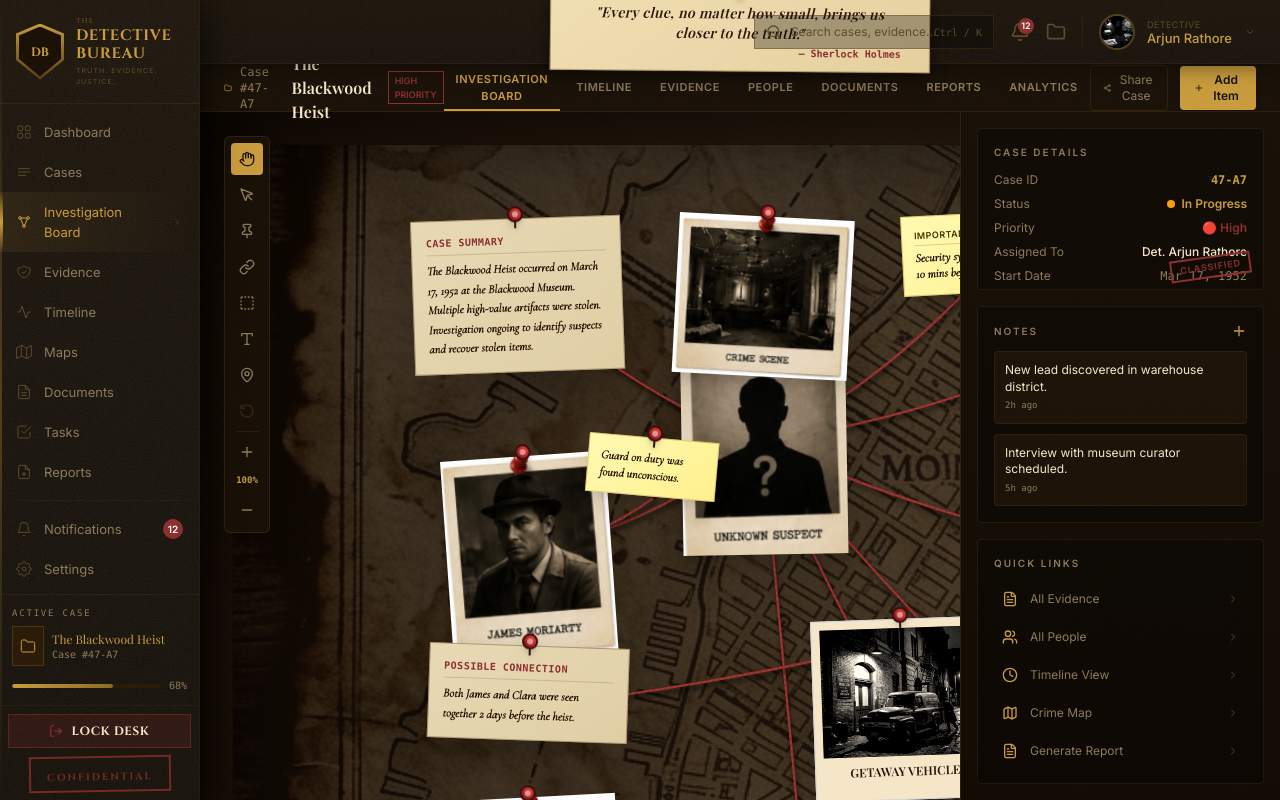
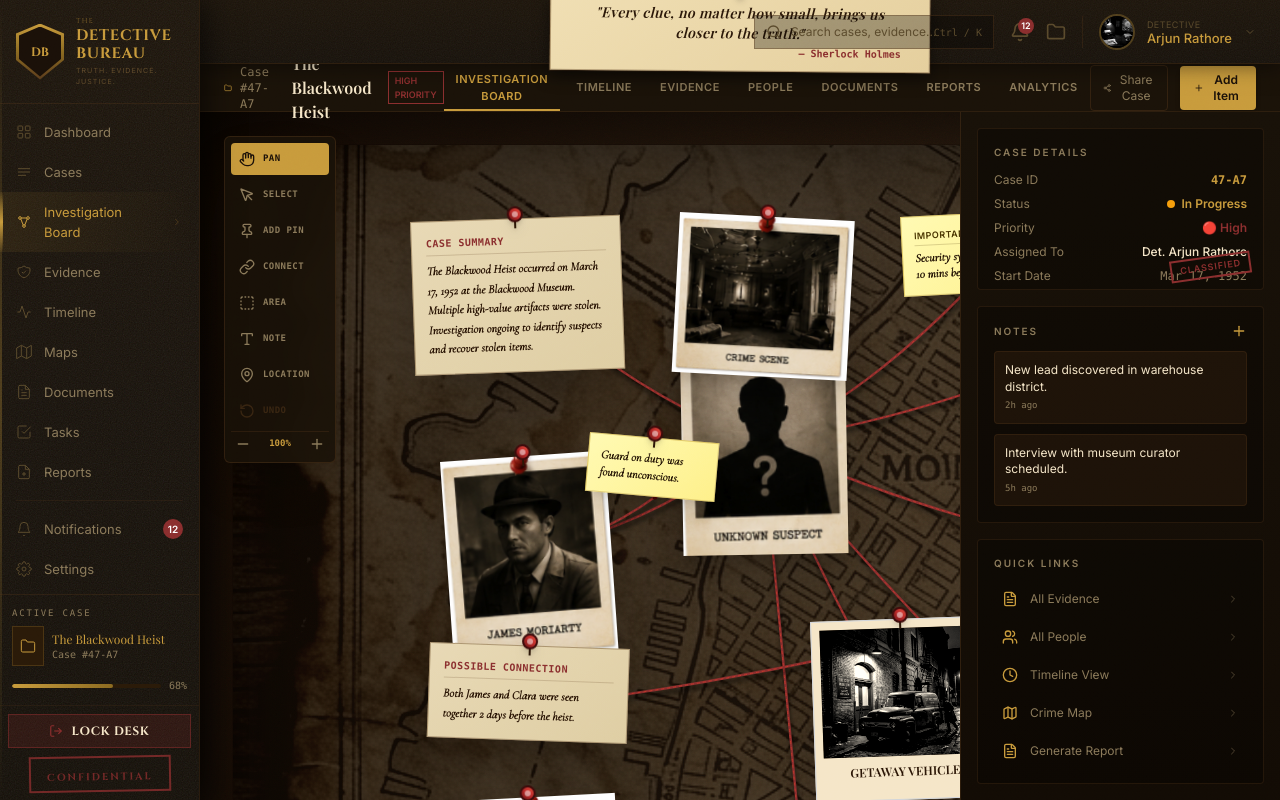
Before and after one commit to SathvikaTalari/Intelligence-Investigation-Board, a React (Vite) app: page /board in a window 1280 px wide. Built offline with nearby package versions, Linux system fonts and the light colour scheme; a web font is replaced by a local one.

Commit message:
Fix typescript build error for framer-motion variants

```diff
--- a/src/pages/Dashboard.tsx
+++ b/src/pages/Dashboard.tsx
@@ -1,5 +1,6 @@
 import React, { useState, useEffect } from 'react';
 import { motion, AnimatePresence } from 'framer-motion';
+import type { Variants } from 'framer-motion';
 import { useInvestigationStore } from '../store/useInvestigationStore';
 import { Search, Bell, Folder, Eye, X, Filter, ChevronRight, MapPin, User, FileText, CheckCircle2, ShieldAlert } from 'lucide-react';
 import { TypewriterText } from '../components/ui/TypewriterText';
@@ -7,7 +8,7 @@ import { RedactedText } from '../components/ui/RedactedText';
 import { cn } from '../lib/utils';
 import type { Case } from '../types';
 
-const containerVariants = {
+const containerVariants: Variants = {
   hidden: { opacity: 0 },
   show: {
     opacity: 1,
@@ -17,7 +18,7 @@ const containerVariants = {
   }
 };
 
-const itemVariants = {
+const itemVariants: Variants = {
   hidden: { opacity: 0, y: 20 },
   show: { opacity: 1, y: 0, transition: { type: 'spring', stiffness: 300, damping: 24 } }
 };
--- a/src/pages/InvestigationBoard.tsx
+++ b/src/pages/InvestigationBoard.tsx
@@ -525,74 +525,84 @@ export function InvestigationBoard() {
       <div className="flex-1 flex relative overflow-hidden">
 
         {/* ── LEFT FLOATING BRASS TOOLBAR ── */}
-        <div className="absolute top-6 left-6 z-30 flex flex-col items-center p-1.5 rounded-md border border-[#5a3b1c]/40 bg-[#1a1208]/90 backdrop-blur-md shadow-2xl space-y-1">
+        <div className="absolute top-6 left-6 z-30 flex flex-col items-stretch p-1.5 rounded-md border border-[#5a3b1c]/40 bg-[#1a1208]/90 backdrop-blur-md shadow-2xl space-y-1 w-28">
           <button
             onClick={() => setActiveTool('pan')}
             title="Pan Tool"
-            className={cn("p-2 rounded-sm transition-colors", activeTool === 'pan' ? "bg-[#c89b3c] text-[#1a1008]" : "text-[#8b7a5a] hover:text-[#c89b3c]")}
+            className={cn("p-2 flex items-center gap-2 rounded-sm transition-colors text-left", activeTool === 'pan' ? "bg-[#c89b3c] text-[#1a1008]" : "text-[#8b7a5a] hover:text-[#c89b3c]")}
           >
-            <Hand className="w-4 h-4" />
+            <Hand className="w-4 h-4 shrink-0" />
+            <span className="font-mono text-[9px] uppercase tracking-wider font-bold">Pan</span>
           </button>
           <button
             onClick={() => setActiveTool('select')}
             title="Select Tool"
-            className={cn("p-2 rounded-sm transition-colors", activeTool === 'select' ? "bg-[#c89b3c] text-[#1a1008]" : "text-[#8b7a5a] hover:text-[#c89b3c]")}
+            className={cn("p-2 flex items-center gap-2 rounded-sm transition-colors text-left", activeTool === 'select' ? "bg-[#c89b3c] text-[#1a1008]" : "text-[#8b7a5a] hover:text-[#c89b3c]")}
           >
-            <MousePointer className="w-4 h-4" />
+            <MousePointer className="w-4 h-4 shrink-0" />
+            <span className="font-mono text-[9px] uppercase tracking-wider font-bold">Select</span>
           </button>
           <button
             onClick={() => setActiveTool('pin')}
             title="Pin Tool"
-            className={cn("p-2 rounded-sm transition-colors", activeTool === 'pin' ? "bg-[#c89b3c] text-[#1a1008]" : "text-[#8b7a5a] hover:text-[#c89b3c]")}
+            className={cn("p-2 flex items-center gap-2 rounded-sm transition-colors text-left", activeTool === 'pin' ? "bg-[#c89b3c] text-[#1a1008]" : "text-[#8b7a5a] hover:text-[#c89b3c]")}
           >
-            <Pin className="w-4 h-4" />
+            <Pin className="w-4 h-4 shrink-0" />
+            <span className="font-mono text-[9px] uppercase tracking-wider font-bold">Add Pin</span>
           </button>
           <button
             onClick={() => setActiveTool('string')}
             title="Connect String Tool"
-            className={cn("p-2 rounded-sm transition-colors", activeTool === 'string' ? "bg-[#c89b3c] text-[#1a1008]" : "text-[#8b7a5a] hover:text-[#c89b3c]")}
+            className={cn("p-2 flex items-center gap-2 rounded-sm transition-colors text-left", activeTool === 'string' ? "bg-[#c89b3c] text-[#1a1008]" : "text-[#8b7a5a] hover:text-[#c89b3c]")}
           >
-            <Link className="w-4 h-4" />
+            <Link className="w-4 h-4 shrink-0" />
+            <span className="font-mono text-[9px] uppercase tracking-wider font-bold">Connect</span>
           </button>
           <button
             onClick={() => setActiveTool('box')}
             title="Select Box"
-            className={cn("p-2 rounded-sm transition-colors", activeTool === 'box' ? "bg-[#c89b3c] text-[#1a1008]" : "text-[#8b7a5a] hover:text-[#c89b3c]")}
+            className={cn("p-2 flex items-center gap-2 rounded-sm transition-colors text-left", activeTool === 'box' ? "bg-[#c89b3c] text-[#1a1008]" : "text-[#8b7a5a] hover:text-[#c89b3c]")}
           >
-            <BoxSelect className="w-4 h-4" />
+            <BoxSelect className="w-4 h-4 shrink-0" />
+            <span className="font-mono text-[9px] uppercase tracking-wider font-bold">Area</span>
           </button>
           <button
             onClick={() => setActiveTool('text')}
             title="Text Note"
-            className={cn("p-2 rounded-sm transition-colors", activeTool === 'text' ? "bg-[#c89b3c] text-[#1a1008]" : "text-[#8b7a5a] hover:text-[#c89b3c]")}
+            className={cn("p-2 flex items-center gap-2 rounded-sm transition-colors text-left", activeTool === 'text' ? "bg-[#c89b3c] text-[#1a1008]" : "text-[#8b7a5a] hover:text-[#c89b3c]")}
           >
-            <Type className="w-4 h-4" />
+            <Type className="w-4 h-4 shrink-0" />
+            <span className="font-mono text-[9px] uppercase tracking-wider font-bold">Note</span>
           </button>
           <button
             onClick={() => setActiveTool('location')}
             title="Location Pin"
-            className={cn("p-2 rounded-sm transition-colors", activeTool === 'location' ? "bg-[#c89b3c] text-[#1a1008]" : "text-[#8b7a5a] hover:text-[#c89b3c]")}
+            className={cn("p-2 flex items-center gap-2 rounded-sm transition-colors text-left", activeTool === 'location' ? "bg-[#c89b3c] text-[#1a1008]" : "text-[#8b7a5a] hover:text-[#c89b3c]")}
           >
-            <MapPin className="w-4 h-4" />
+            <MapPin className="w-4 h-4 shrink-0" />
+            <span className="font-mono text-[9px] uppercase tracking-wider font-bold">Location</span>
           </button>
           <button
             onClick={handleUndo}
             title="Undo"
-            className={cn("p-2 rounded-sm transition-colors", history.length > 0 ? "text-[#8b7a5a] hover:text-[#c89b3c]" : "text-[#5a3b1c] opacity-50 cursor-not-allowed")}
+            className={cn("p-2 flex items-center gap-2 rounded-sm transition-colors text-left", history.length > 0 ? "text-[#8b7a5a] hover:text-[#c89b3c]" : "text-[#5a3b1c] opacity-50 cursor-not-allowed")}
           >
-            <RotateCcw className="w-4 h-4" />
+            <RotateCcw className="w-4 h-4 shrink-0" />
+            <span className="font-mono text-[9px] uppercase tracking-wider font-bold">Undo</span>
           </button>
 
-          <div className="w-6 h-[1px] bg-[#5a3b1c]/30 my-1" />
+          <div className="w-full h-[1px] bg-[#5a3b1c]/30 my-2" />
 
           {/* Zoom Controls */}
-          <button onClick={() => setZoomLevel((z) => Math.min(z + 10, 150))} title="Zoom In" className="p-2 text-[#8b7a5a] hover:text-[#c89b3c]">
-            <Plus className="w-4 h-4" />
-          </button>
-          <span className="font-mono text-[9px] text-[#c89b3c] font-bold py-0.5">{zoomLevel}%</span>
-          <button onClick={() => setZoomLevel((z) => Math.max(z - 10, 70))} title="Zoom Out" className="p-2 text-[#8b7a5a] hover:text-[#c89b3c]">
-            <Minus className="w-4 h-4" />
-          </button>
+          <div className="flex items-center justify-between px-1 pb-1">
+            <button onClick={() => setZoomLevel((z) => Math.max(z - 10, 70))} title="Zoom Out" className="text-[#8b7a5a] hover:text-[#c89b3c]">
+              <Minus className="w-4 h-4" />
+            </button>
+            <span className="font-mono text-[9px] text-[#c89b3c] font-bold">{zoomLevel}%</span>
+            <button onClick={() => setZoomLevel((z) => Math.min(z + 10, 150))} title="Zoom In" className="text-[#8b7a5a] hover:text-[#c89b3c]">
+              <Plus className="w-4 h-4" />
+            </button>
+          </div>
         </div>
 
         {/* ── REALISTIC CORK WALL CANVAS AREA ── */}
```
